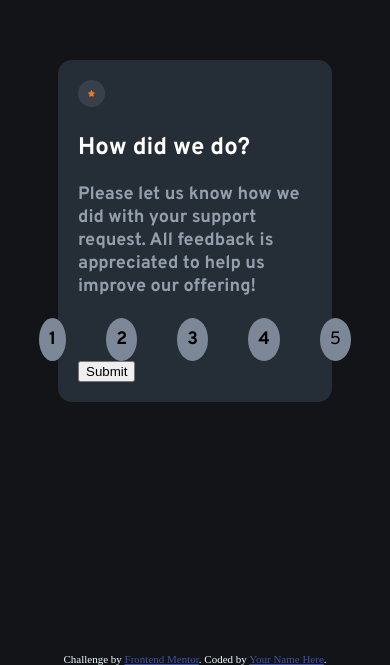
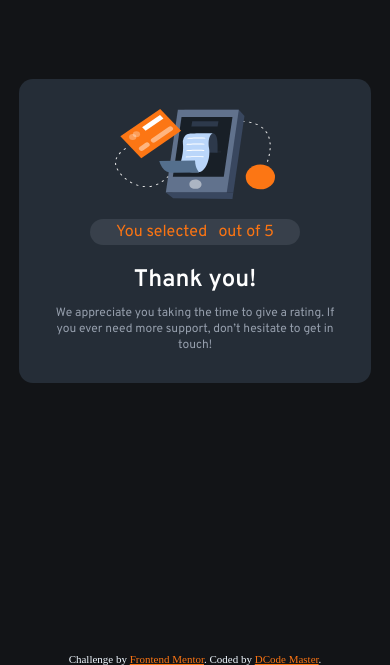
Before and after one commit to Cristiano-Miguel-DCodeMaster/interactive-rating-component-main, a plain HTML site: page index.html in a window 390 px wide. Shown: the part 191-856 px from the top of the page. Drawn offline with Linux system fonts and the light colour scheme.

Commit message:
Mobile first workflow

```diff
--- a/css/style.css
+++ b/css/style.css
@@ -35,7 +35,7 @@ section{
 .rate{
     display: flex;
     justify-content: center;
-    gap: 40px;
+    gap: 10px;
 }
 .first img{
     background-color: var(--LightGrey2);
@@ -51,9 +51,29 @@ h2{
 }
 h3,h4,h5,h6,.five{
     font-size: 18px;
-    background-color: var(--MediumGrey);
-    border-radius: 50%;
+    background-color: var(--LightGrey2);
     padding: 10px;
+    color: var(--LightGrey);
+    cursor: pointer;
+}
+h6:hover{
+    background-color: var(--LightGrey);
+    color: var(--White);
+}
+.five:hover{
+    background-color: var(--Orange);
+    color: var(--White);
+}
+.first button{
+    width: 100%;
+    background-color: var(--Orange);
+    color: var(--White);
+    font-weight: 600;
+    border: none;
+}
+.first button:hover{
+    background-color: var(--White);
+    color: var(--Orange);
 }
 .late{
     display: none;
@@ -62,25 +82,71 @@ h3,h4,h5,h6,.five{
 section{
     padding: 20px;
     border-radius: 14px;
-    width: 60%;
+    width: 80%;
+}
+.first{
+    display: none;
 }
 .first img{
-width: 3%;
+width: 6%;
 padding: 10px;
 }
 h1{
-    padding-top: 20px;
-    padding-bottom: 20px;
+    padding-top: 10px;
+    padding-bottom: 10px;
     font-size: 24px ;
 }
 h2{
-    font-size: 18px;
+    font-size: 12px;
     padding-bottom: 20px;
 }
+.rate{
+    gap: 15px;
+    position: relative;
+    padding-bottom: 15px;
+}
 h3,h4,h5,h6,.five{
-    font-size: 18px;
-    background-color: var(--MediumGrey);
     border-radius: 50%;
+    padding: 8px;
+    width: 9%;
+    text-align: center;
+    font-weight: 500;
+}
+.first button{
+    padding: 10px;
+    border-radius: 100vmax;
+}
+.late{
+    display: block;
+    display: flex;
+    justify-content: center;
+    align-items: center;
+    flex-direction: column;
     padding: 10px;
 }
+.late img{
+width: 55%;
+height: 90px;
+padding-bottom: 20px;
 }
+.title{
+    color: var(--Orange);
+    background-color: var(--LightGrey2);
+    border-radius: 100vmax;
+    padding: 3px;
+    width: 70%;
+    text-align: center;
+}
+.u-title{
+    padding-top: 20px;
+    font-size: 24px;
+    padding-bottom: 10px;
+    color: var(--White);
+    font-weight:600;
+}
+.text{
+    text-align: center;
+    color: var(--LightGrey);
+    font-size: 12px;
+}
+}
--- a/index.html
+++ b/index.html
@@ -17,7 +17,7 @@
       color: aliceblue;
     }
     .attribution a {
-      color: hsl(228, 45%, 44%);
+      color: var(--Orange);
     }
   </style>
 </head>
@@ -43,9 +43,10 @@
       </div>
 
       <div class="late">
-        <p>You selected  out of 5</p>
-        <p>Thank you!</p>
-        <p>
+        <img width="162" height="108" src="/images/illustration-thank-you.svg" alt="">
+        <p class="title">You selected &nbsp;<span id="number"></span>&nbsp;out of 5</p>
+        <p class="u-title">Thank you!</p>
+        <p class="text">
           We appreciate you taking the time to give a rating. If you ever need more support,
           don’t hesitate to get in touch!
         </p>
@@ -59,7 +60,7 @@
 <footer>
     <div class="attribution">
       Challenge by <a href="https://www.frontendmentor.io?ref=challenge" target="_blank">Frontend Mentor</a>.
-      Coded by <a href="#">Your Name Here</a>.
+      Coded by <a href="github.com/cristiano-miguel-dcodemaster">DCode Master</a>.
     </div>
 </footer>
 </body>
```
